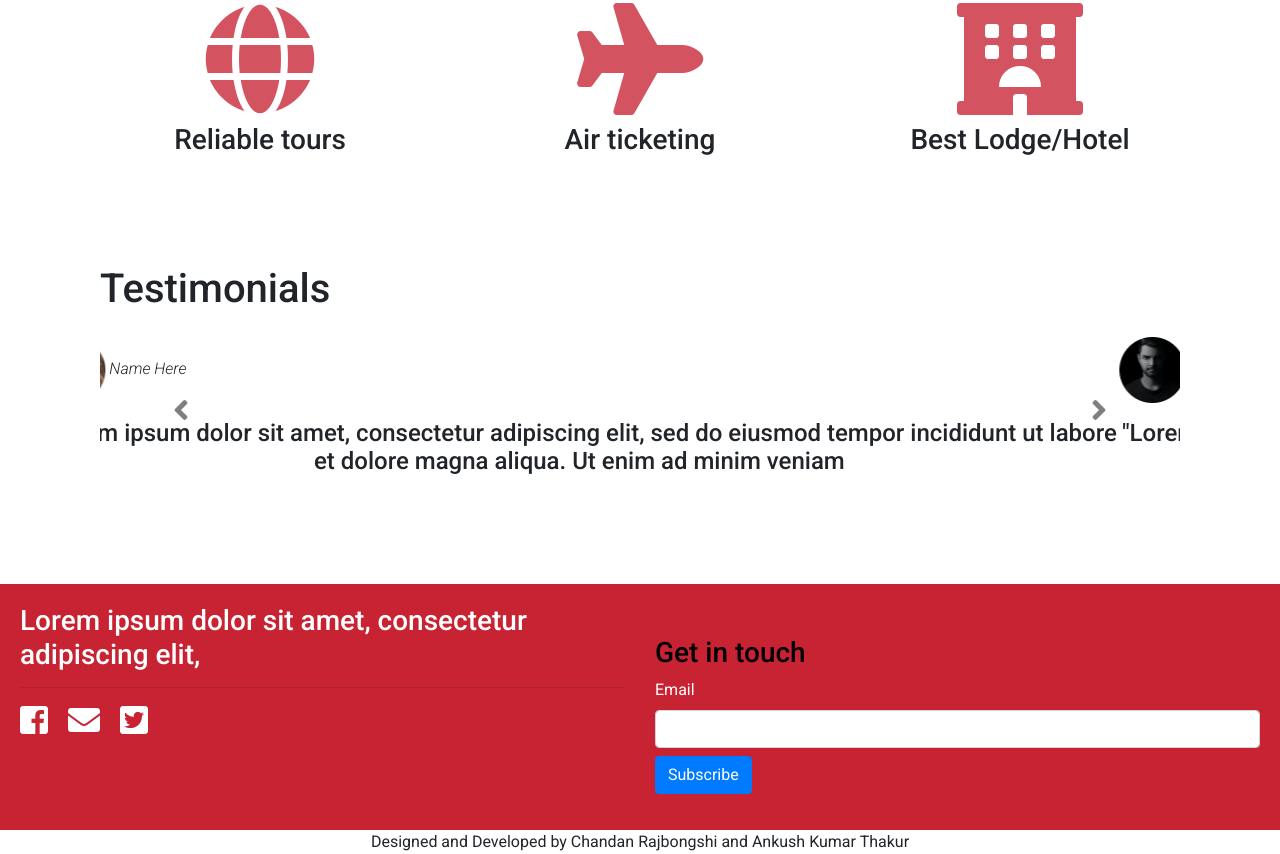
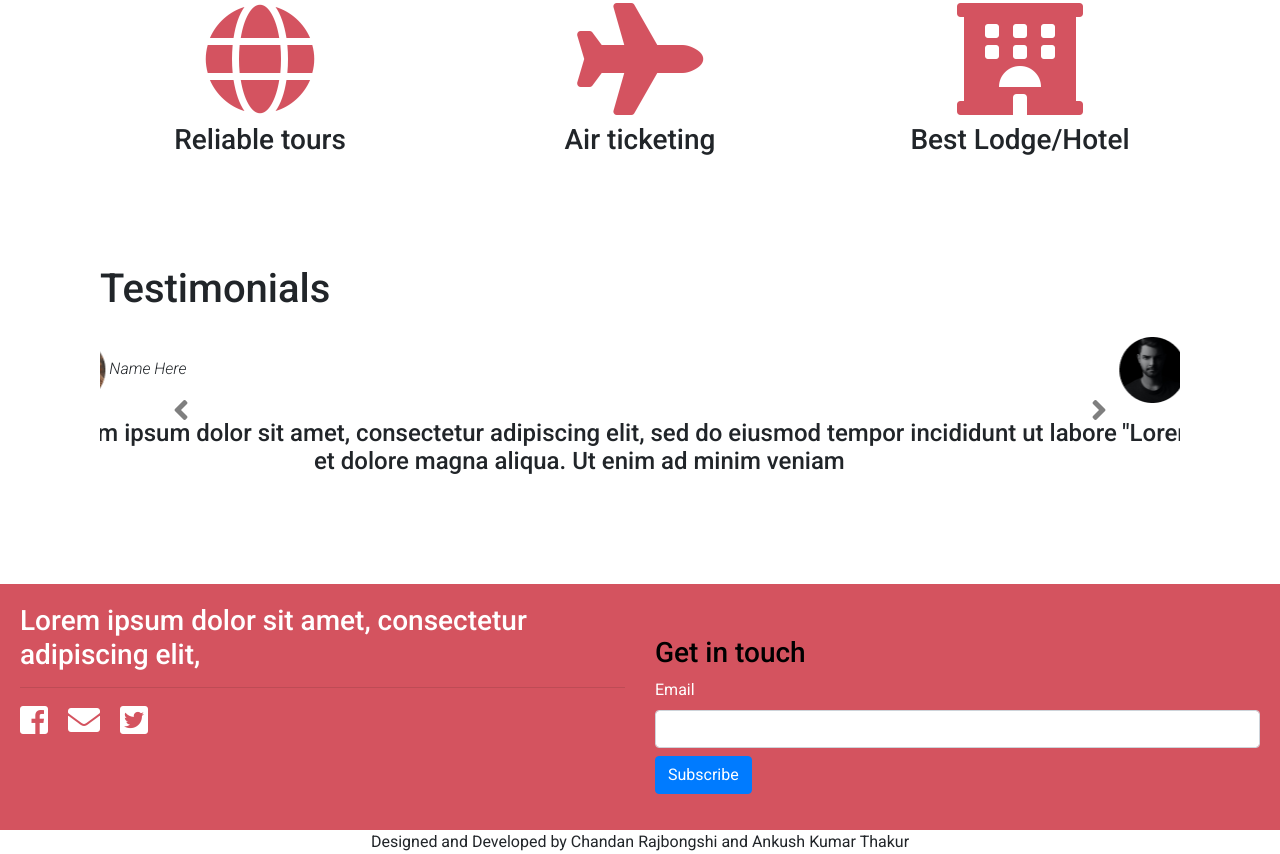
Before and after one commit to Ankush9954/cython, a plain HTML site: page index.html in a window 1280 px wide. Shown: the part 1461-2315 px from the top of the page. Drawn offline with nearby package versions, Linux system fonts and the light colour scheme.

Commit message:
Update styles.css

```diff
--- a/styles.css
+++ b/styles.css
@@ -111,14 +111,13 @@ div.testimonials{
     margin: 100px;
 }
 h4.testText{
-
     width: 100%;
     text-align: center;
 }
 /* footer */
 div.footerBig{
 color: white;
-    background-color: #C82333;
+    background-color:#c82333c7;
     padding: 20px;
 }
 
```
